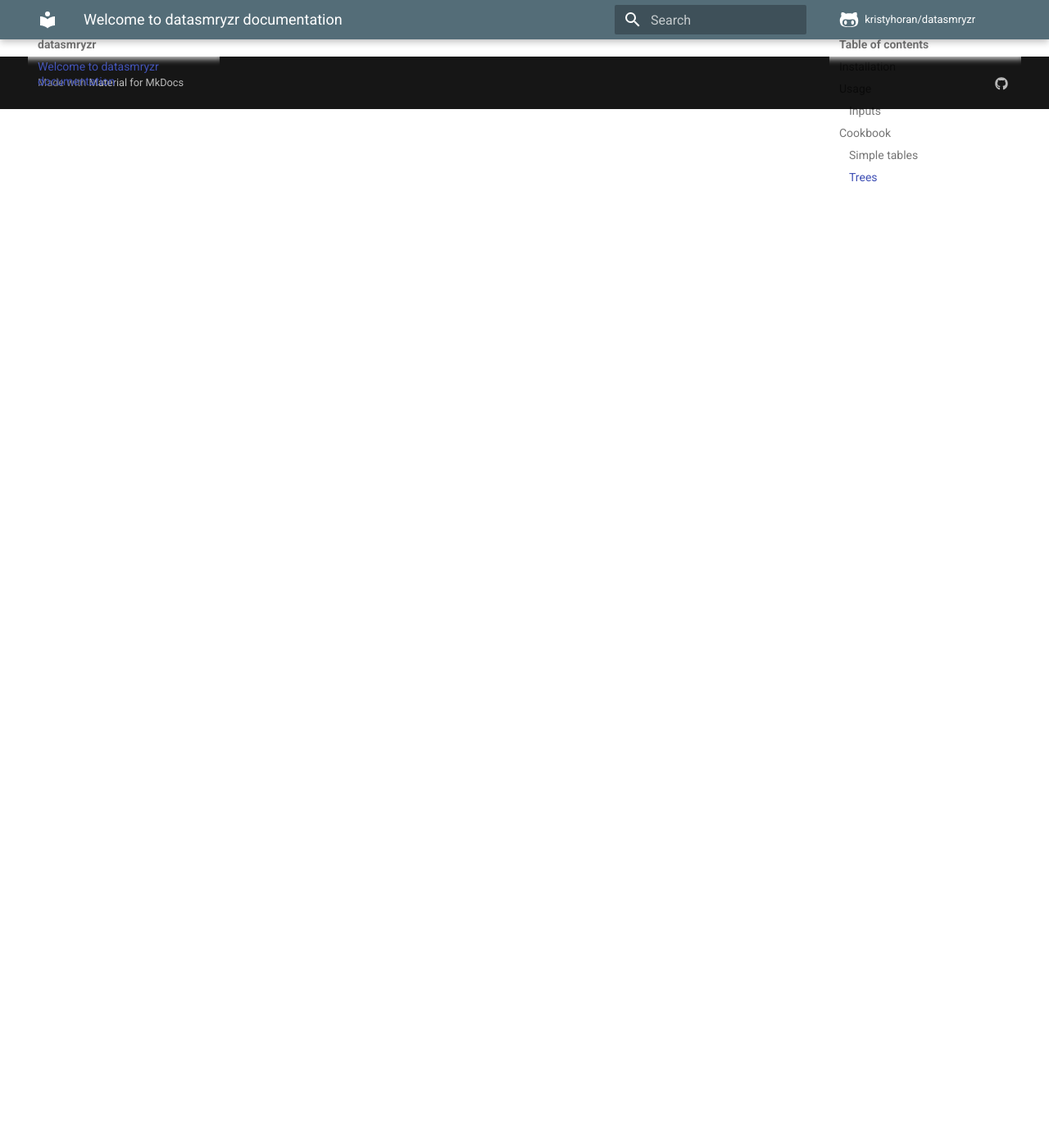
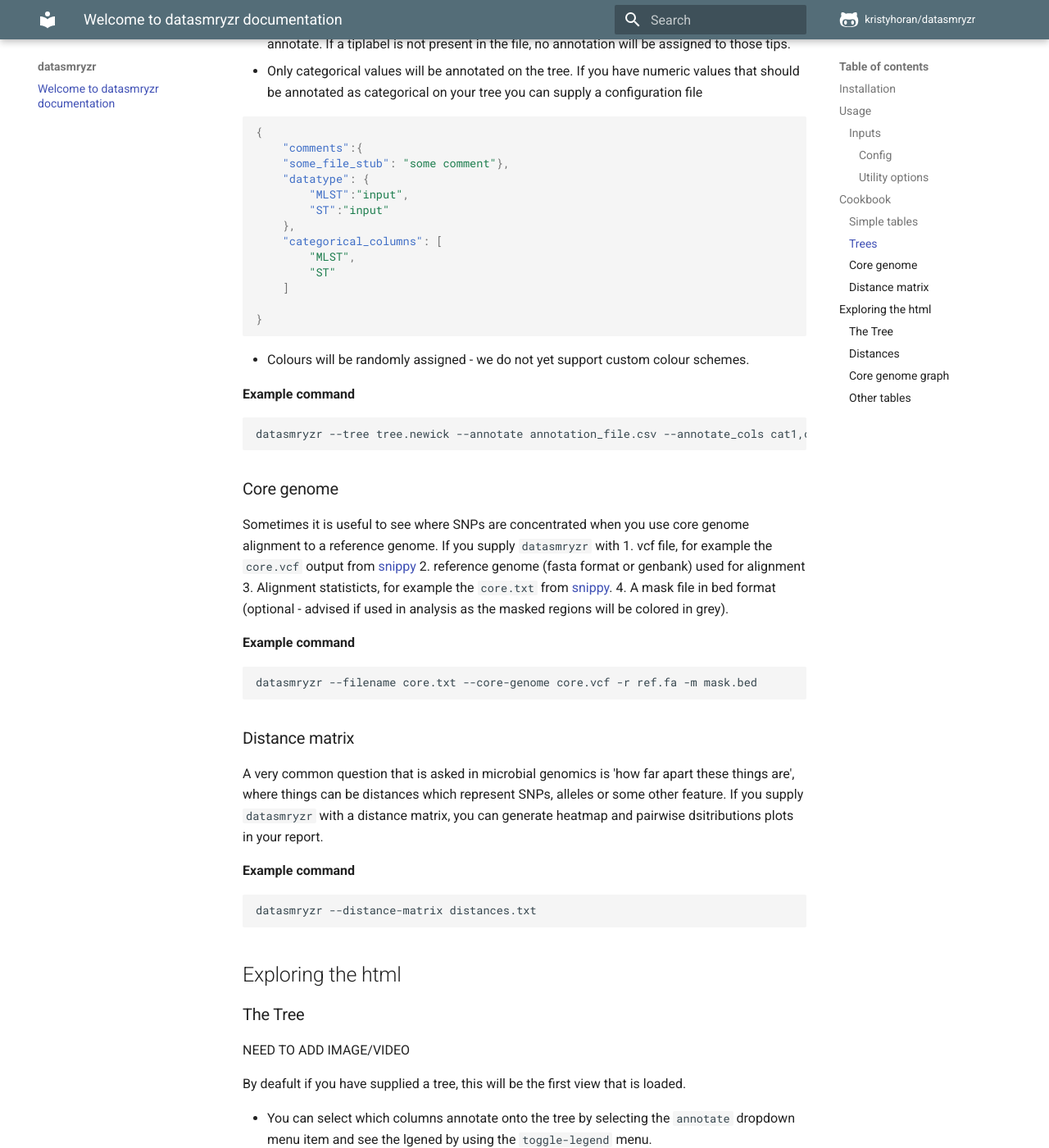
Before and after one commit to kristyhoran/datasmryzr, an MkDocs documentation site: the page built from docs/index.md, in a window 1280 px wide and 1400 px high, scrolled down 2417 px. Shown: the whole window at 82% size. Built offline with MkDocs 1.6.1 and Material for MkDocs 9.7.7, drawn with Linux system fonts in a browser that asks for light colours; emoji names are drawn with the system emoji font; comment, search, counter and statistics services are not loaded; before the commit the page ends 2550 px from its top, so only the background shows below that; some of the changed text lies outside the part shown.

Commit message:
finished preliminary documentation

````diff
--- a/docs/index.md
+++ b/docs/index.md
@@ -36,6 +36,21 @@ Any combination of tables, newick or vcf can be supplied for generation of the h
     * Only categorical variables can be visualised on the tree at the moment. If you want to display numerical values as categorical, you can provide this information in a configuration file (see below for details).
 
 * If you would like to visualise the distribution of variants across the reference genome, you will need to also supply the vcf, with all samples in it (for example the core.vcf output from snippy), a reference genome and a mask file if one has been used.
+
+#### Config
+
+You can supply a configuration file, with comments and categorical columns (for tree annotation) using `--config` ([see below](#trees))
+
+#### Utility options
+
+As with most tools, you can supply various options to customise your report
+
+* `--output` - this is the path to where you want your report saved. Defaults to current working directory.
+* `--title` - you can give your report a title - this will appear at the top left-hand side of your document.
+* `--description` - you can also add in a brief sentence to describe your report - this will appear as text below the title
+* `--filename` - you can supply a custom name for the output file - defaults to `datasmryzr`
+* `--background_color` - defaults to `#546d78` (blue grey). This is the color used in header, titles and bar graphs.
+* `--font_color` - defaults to `#ffffff`.
 
 ## Cookbook
 
@@ -81,3 +96,57 @@ Commonly pathogen genomics analyses involve the generation of a tree of some sor
 ```bash
 datasmryzr --tree tree.newick --annotate annotation_file.csv --annotate_cols cat1,cat4,cat5
 ```
+
+### Core genome
+
+Sometimes it is useful to see where SNPs are concentrated when you use core genome alignment to a reference genome. If you supply `datasmryzr` with
+1. vcf file, for example the `core.vcf` output from [snippy](https://www.google.com/search?client=firefox-b-d&q=snippy+github)
+2. reference genome (fasta format or genbank) used for alignment
+3. Alignment statisticts, for example the `core.txt` from [snippy](https://www.google.com/search?client=firefox-b-d&q=snippy+github).
+4. A mask file in bed format (optional - advised if used in analysis as the masked regions will be colored in grey).
+
+**Example command**
+
+```bash
+datasmryzr --filename core.txt --core-genome core.vcf -r ref.fa -m mask.bed
+```
+
+### Distance matrix
+
+A very common question that is asked in microbial genomics is 'how far apart these things are', where things can be distances which represent SNPs, alleles or some other feature. If you supply `datasmryzr` with a distance matrix, you can generate heatmap and pairwise dsitributions plots in your report.
+
+**Example command**
+
+```bash
+datasmryzr --distance-matrix distances.txt
+```
+
+## Exploring the html
+
+### The Tree
+
+NEED TO ADD IMAGE/VIDEO
+
+By deafult if you have supplied a tree, this will be the first view that is loaded.
+
+* You can select which columns annotate onto the tree by selecting the `annotate` dropdown menu item and see the lgened by using the `toggle-legend` menu.
+* On large trees you can select internal nodes to zoom to the that subtree.
+* Trees can be exported as newick files or the current view exported as a png.
+
+### Distances
+
+NEED TO ADD IMAGE/VIDEO
+
+If you have supplied a distance matrix, you will see a `Distance` menu, if you select this, you can choose a grap to display.
+* Graph images can be saved by clicking on the three dots to the right of the image.
+* Rolling over blocks on the heatmap will dispay tooltip with names of pairs and the distances.
+
+### Core genome graph
+
+The distribution of SNPs across the reference genome supplied is displayed in bins of SNPS per 5MB. You can use scroll to zoom in on a section of the genome and rollover the bars to see the number of SNPS at each position.
+
+### Other tables
+
+* Tablular data can be sorted and searched using the input boxes at the top of each column.
+* Adjust the width of a column by hovering over the edge of the column and dragging it left or right
+* Download the tables for each table. As the creator - obviously this is not that useful to you - but can be useful for collaborators or others that you may share the data with.
````
